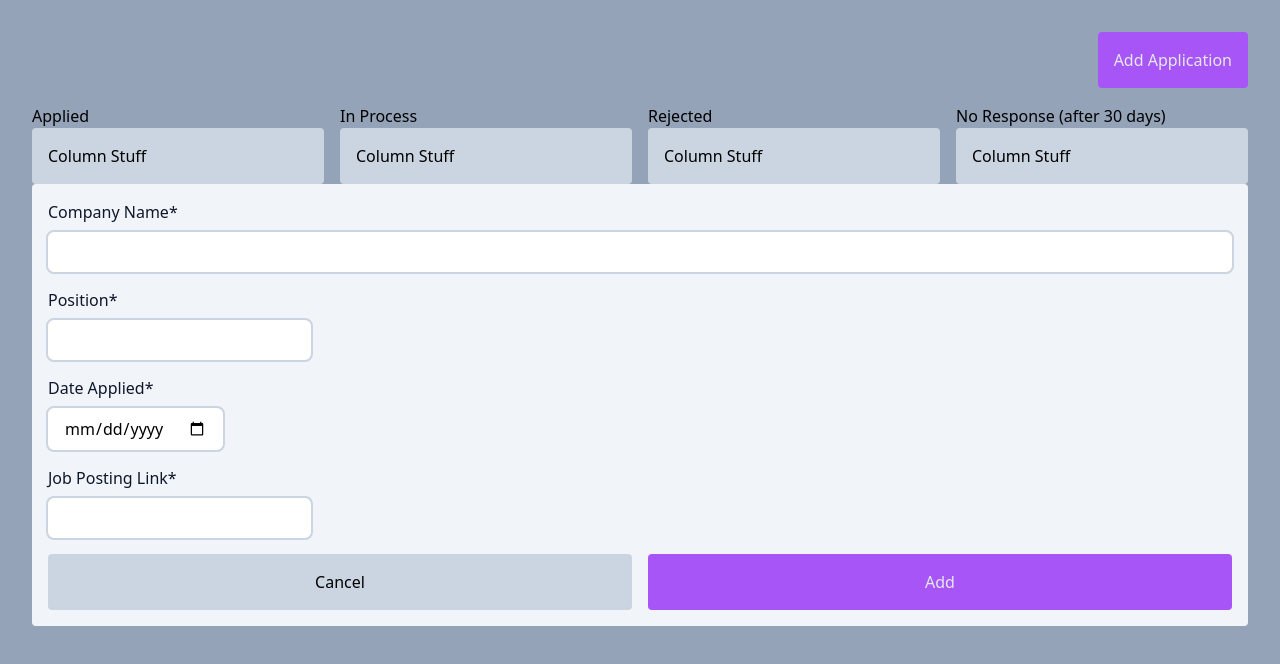
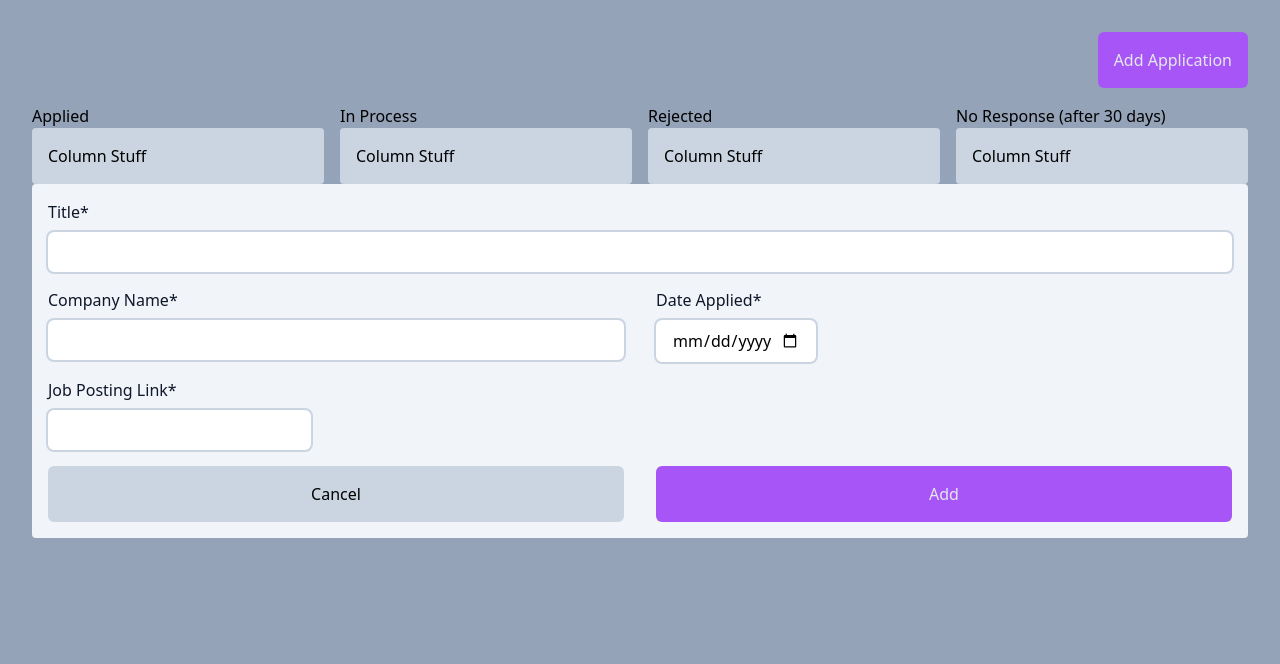
Before and after one commit to bmcarmody/job-app-tracker, a React (Vite) app: page / in a window 1280 px wide. Shown: the top 664 px of the page. Built offline with nearby package versions, Linux system fonts and the light colour scheme; no server answers.

Commit message:
Update <ApplicationForm /> styles

```diff
--- a/src/components/ApplicationForm/ApplicationForm.tsx
+++ b/src/components/ApplicationForm/ApplicationForm.tsx
@@ -22,43 +22,48 @@ export const ApplicationForm = () => {
   const additionalInputStyles = 'mb-4';
 
   return (
-    <form className="bg-slate-100 p-4 rounded w-full flex flex-col text-slate-900" onSubmit={handleSubmit(onSubmit)}>
+    <form
+      className="grid grid-cols-2 gap-x-8 bg-slate-100 p-4 rounded w-full text-slate-900"
+      onSubmit={handleSubmit(onSubmit)}
+    >
+      <Input
+        label="Title"
+        type="text"
+        defaultValue=""
+        {...register('title')}
+        containerStyles="col-span-2"
+        inputStyles={`${additionalInputStyles} w-full`}
+      />
       <Input
         label="Company Name"
         type="text"
         defaultValue=""
         {...register('companyName')}
-        additionalStyles={`${additionalInputStyles} w-full`}
-      />
-      <Input
-        label="Position"
-        type="text"
-        defaultValue=""
-        {...register('position')}
-        additionalStyles={additionalInputStyles}
+        containerStyles="col-span-1"
+        inputStyles={`${additionalInputStyles} w-full`}
       />
       <Input
         label="Date Applied"
         type="date"
         defaultValue=""
         {...register('dateApplied')}
-        additionalStyles={additionalInputStyles}
+        containerStyles=""
+        inputStyles={`${additionalInputStyles} w-40`}
       />
       <Input
         label="Job Posting Link"
         type="text"
         defaultValue=""
         {...register('jobPostingLink')}
-        additionalStyles={additionalInputStyles}
+        inputStyles={additionalInputStyles}
       />
-      <div className="flex gap-4">
-        <Button appearance="secondary" additionalStyles="basis-full">
-          Cancel
-        </Button>
-        <Button appearance="primary" type="submit" additionalStyles="basis-full">
-          Add
-        </Button>
-      </div>
+      <div></div>
+      <Button appearance="secondary" additionalStyles="">
+        Cancel
+      </Button>
+      <Button appearance="primary" type="submit" additionalStyles="basis-full">
+        Add
+      </Button>
     </form>
   );
 };
--- a/src/jobs.ts
+++ b/src/jobs.ts
@@ -4,8 +4,8 @@ import { addDoc, CollectionReference } from 'firebase/firestore';
 export const COLLECTION_NAME = 'jobs';
 
 export const JobApplicationSchema = z.object({
+  title: z.string().min(3),
   companyName: z.string().min(1),
-  position: z.string().min(3),
   dateApplied: z.coerce.date(),
   jobPostingLink: z.string().url(),
 });
--- a/src/library/Button/Button.tsx
+++ b/src/library/Button/Button.tsx
@@ -34,7 +34,7 @@ export const Button = ({
   }, [appearance]);
 
   return (
-    <button className={`p-4 rounded ${typeStyles} ${additionalStyles}`} {...props}>
+    <button className={`p-4 rounded-md ${typeStyles} ${additionalStyles}`} {...props}>
       {children}
     </button>
   );
--- a/src/library/Input/Input.tsx
+++ b/src/library/Input/Input.tsx
@@ -2,16 +2,17 @@ import { ReactElement, InputHTMLAttributes, forwardRef, ForwardedRef } from 'rea
 
 type Props = {
   label?: string;
-  additionalStyles?: string;
+  containerStyles?: string;
+  inputStyles?: string;
   required?: boolean;
 } & InputHTMLAttributes<HTMLInputElement>;
 
 export const Input = forwardRef(
   (
-    { label, additionalStyles, required, ...props }: Props,
+    { label, containerStyles, inputStyles, required, ...props }: Props,
     ref: ForwardedRef<HTMLInputElement>,
   ): ReactElement<HTMLLabelElement> => (
-    <label>
+    <label className={containerStyles}>
       {label && (
         <div className="mb-2">
           {label}
@@ -19,7 +20,7 @@ export const Input = forwardRef(
         </div>
       )}
       <input
-        className={`text-black px-4 py-2 rounded-md outline outline-2 outline-slate-300 focus:outline-purple-400 outline-offset-0 ${additionalStyles}`}
+        className={`text-black px-4 py-2 rounded-md outline outline-2 outline-slate-300 focus:outline-purple-400 outline-offset-0 ${inputStyles}`}
         {...props}
         ref={ref}
       />
@@ -30,6 +31,7 @@ export const Input = forwardRef(
 Input.displayName = 'Input';
 
 Input.defaultProps = {
-  additionalStyles: '',
+  containerStyles: '',
+  inputStyles: '',
   required: true,
 };
```
